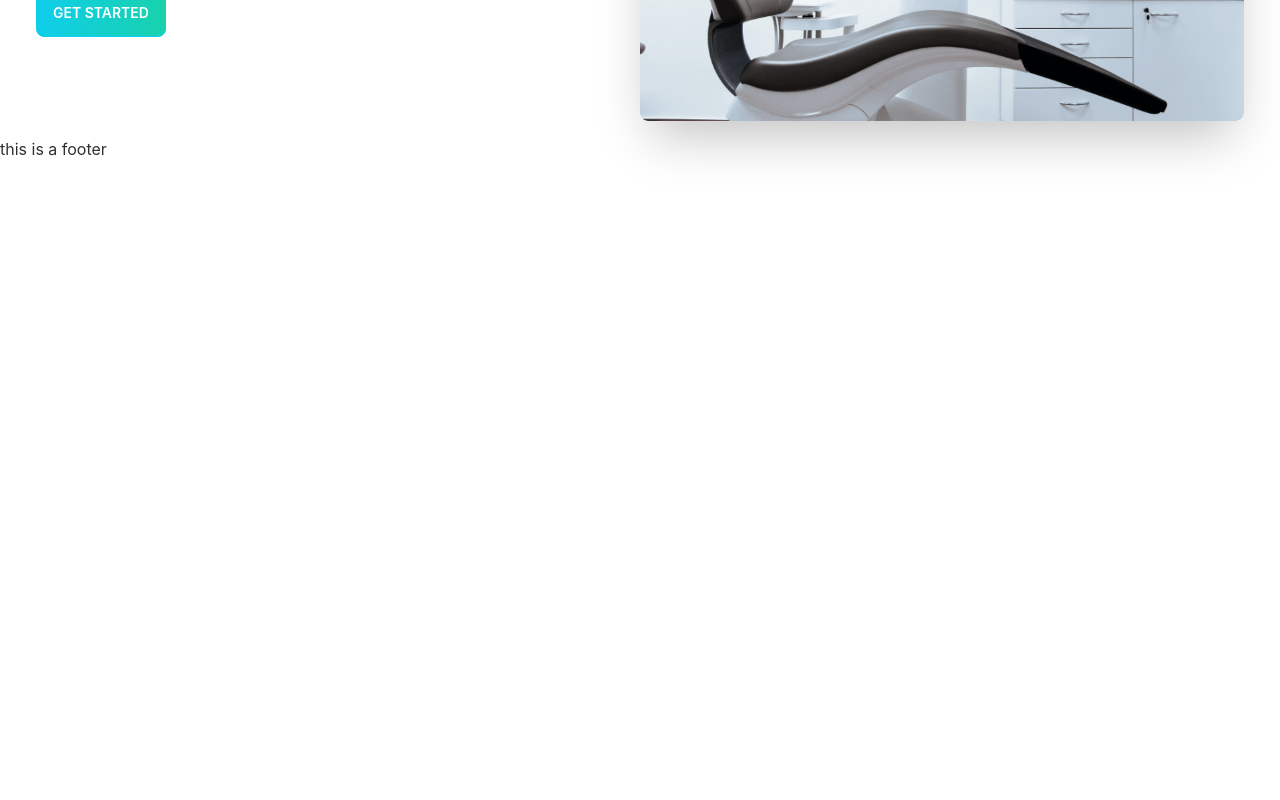
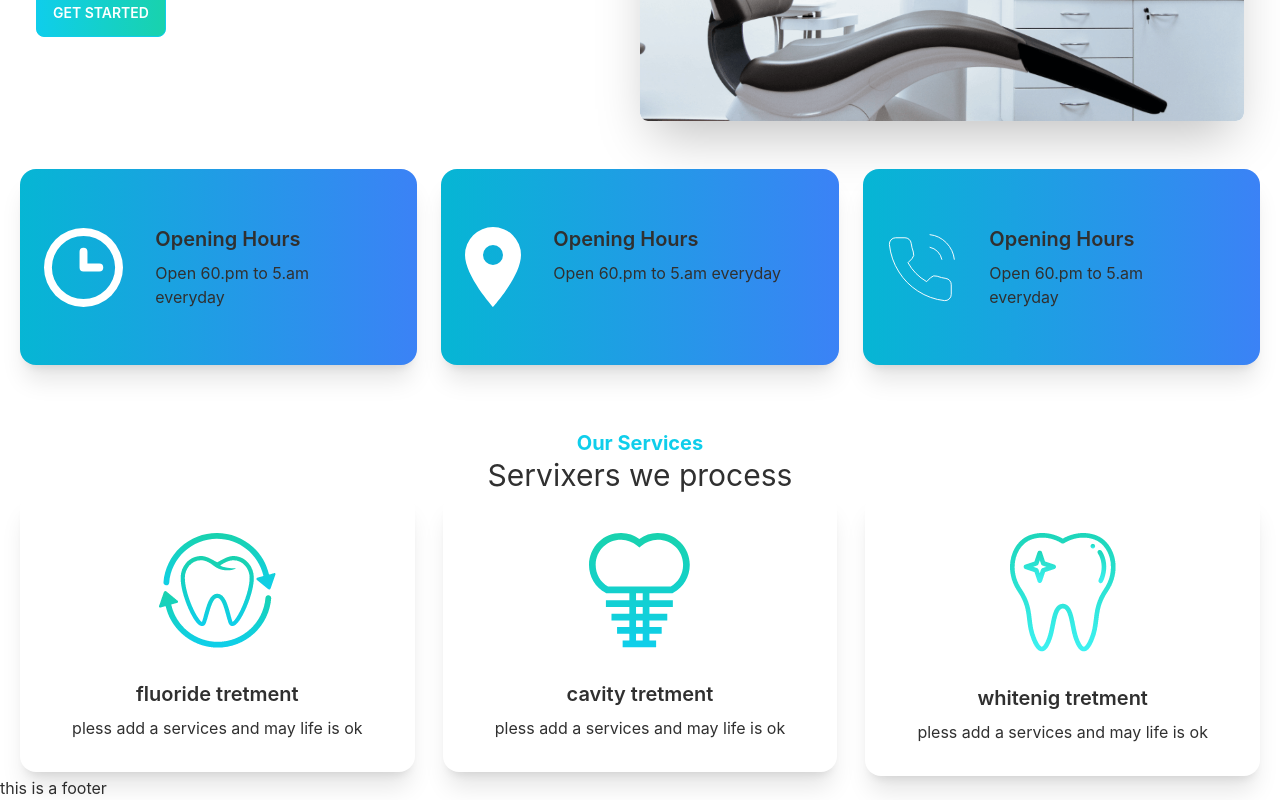
Before and after one commit to shakilmonsi/doctorprotailfive-main, a React (Create React App) app: page / in a window 1280 px wide. Shown: the part 324-1124 px from the top of the page. Before the commit the page ends 800 px from the top, so only its background shows below. Built offline with nearby package versions, Linux system fonts and the light colour scheme.

Commit message:
add a services option and nad services section

```diff
--- a/src/Pages/Home/Banner/Banner.js
+++ b/src/Pages/Home/Banner/Banner.js
@@ -5,7 +5,7 @@ const Banner=()=> {
 
     <div className="hero ">
   <div className="hero-content flex-col lg:flex-row-reverse">
-    <img src= {chare} className=" rounded-lg w-1/2 shadow-2xl" />
+    <img src= {chare} className=" rounded-lg lg:w-1/2 shadow-2xl" />
     <div>
       <h1 className="text-5xl font-bold">Box Office News!</h1>
       <p className="py-6">Provident cupiditate voluptatem et in. Quaerat fugiat ut assumenda excepturi exercitationem quasi. In deleniti eaque aut repudiandae et a id nisi.</p>
--- a/src/Pages/Home/Home.js
+++ b/src/Pages/Home/Home.js
@@ -1,10 +1,14 @@
 import React from 'react'
 import Banner from './Banner/Banner'
+import InfoCards from './Infocard/InfoCards'
+import Servicescard from './Services/Servicescard'
 
 const  Home=() =>{
   return (
     <div className='mx-5'>
 <Banner></Banner>
+<InfoCards></InfoCards>
+<Servicescard></Servicescard>
     </div>
   )
 }
--- /dev/null
+++ b/src/Pages/Home/Infocard/InfoCard.js
@@ -0,0 +1,20 @@
+import React from 'react'
+
+const InfoCard = ({card}) => {
+    const {name,description,icon,bgClass}=card
+    return (
+
+        <div className={`card p-6 md:card-side bg-base-100 shadow-xl${bgClass}`}>
+            <figure>
+                <img src={icon} alt="Movie" /></figure>
+            <div className="card-body">
+                <h2 className="card-title">{name}</h2>
+                <p>{description}</p>
+
+            </div>
+        </div>
+
+    )
+}
+
+export default InfoCard
--- /dev/null
+++ b/src/Pages/Home/Infocard/InfoCards.js
@@ -0,0 +1,45 @@
+import React from 'react'
+import clock from'../../../assets/icons/clock.svg'
+import  marker from'../../../assets/icons/marker.svg'
+import phone from'../../../assets/icons/phone.svg'
+import InfoCard from './InfoCard'
+const InfoCards=() =>{
+    const cardData =[
+        {
+            id:1,
+            name:'Opening Hours',
+            description : 'Open 60.pm to 5.am everyday',
+         icon:clock,
+
+         bgClass:' bg-gradient-to-r from-cyan-500 to-blue-500'
+        },
+        {
+            id:2,
+            name:'Opening Hours',
+            description : 'Open 60.pm to 5.am everyday',
+         icon:marker,
+
+         bgClass:' bg-gradient-to-r from-cyan-500 to-blue-500'
+        },
+        {
+            id:3,
+            name:'Opening Hours',
+            description : 'Open 60.pm to 5.am everyday',
+         icon:phone,
+         bgClass:' bg-gradient-to-r from-cyan-500 to-blue-500'
+        },
+    ]
+  return (
+    <div className='grid  mt-8 gap-6 grid-cols-1 md:grid-cols-2 lg:grid-cols-3'>
+
+{
+    cardData.map(card=><InfoCard key={card.id}
+    card={card}></InfoCard>)
+}
+
+
+    </div>
+  )
+}
+
+export default InfoCards
--- /dev/null
+++ b/src/Pages/Home/Services/Service.js
@@ -0,0 +1,24 @@
+import React from 'react'
+
+const  Service=({sevic}) =>{
+    const {name,description,img }=sevic
+
+
+  return (
+    <div>
+      <div className="card  bg-base-100 shadow-xl">
+  <figure className="px-10 pt-10">
+    <img src={img} alt="Shoes" className="rounded-xl" />
+  </figure>
+  <div className="card-body items-center text-center">
+    <h2 className="card-title">{name}</h2>
+    <p>{description}</p>
+
+  </div>
+</div>
+
+    </div>
+  )
+}
+
+export default Service
--- /dev/null
+++ b/src/Pages/Home/Services/Servicescard.js
@@ -0,0 +1,45 @@
+import React from 'react'
+import fluride from "../../../assets/images/fluoride.png"
+import cavity from "../../../assets/images/cavity.png"
+import  whitenig from "../../../assets/images/whitening.png"
+import Service from './Service'
+
+const  Servicescard=() =>{
+    const ServicesData=[
+        {
+            id: 1,
+             name:  'fluoride tretment',
+             description: 'pless add a services and may life is ok ',
+        img:fluride
+            },
+        {
+            id: 2,
+             name:  'cavity tretment',
+             description: 'pless add a services and may life is ok ',
+        img:cavity
+            },
+        {
+            id: 3,
+             name:  'whitenig tretment',
+             description: 'pless add a services and may life is ok ',
+        img:whitenig
+            },
+    ]
+  return (
+    <div className='mt-16'>
+    <div className='text-center'>
+        <h3 className='text-xl font-bold text-primary'>Our Services</h3>
+        <h2 className='text-3xl'>Servixers we process</h2>
+    </div>
+
+    <div className='grid grid-cols-1 md:grid-cols-2 lg:grid-cols-3 gap-7'>
+{
+    ServicesData.map(sevic=><Service key={sevic.id} sevic={sevic}></Service>)
+}
+    </div>
+
+    </div>
+  )
+}
+
+export default Servicescard
```
